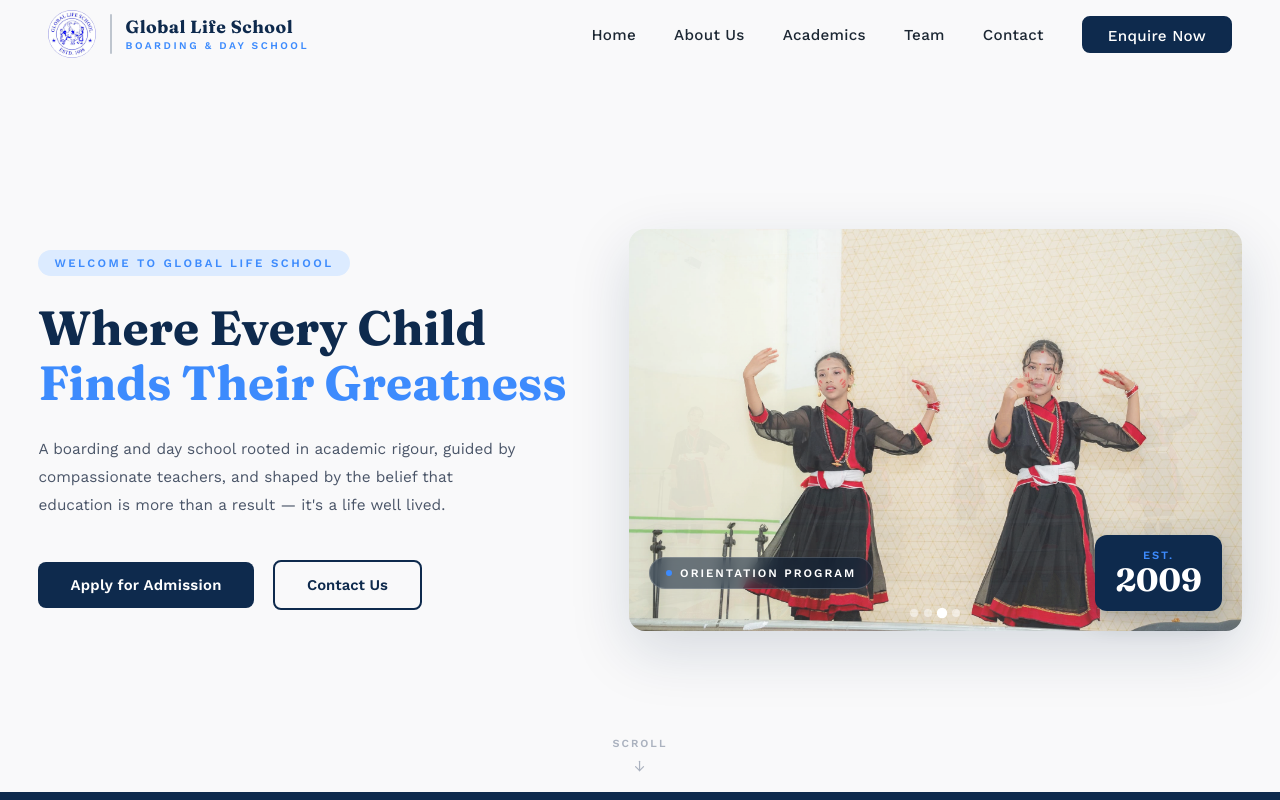
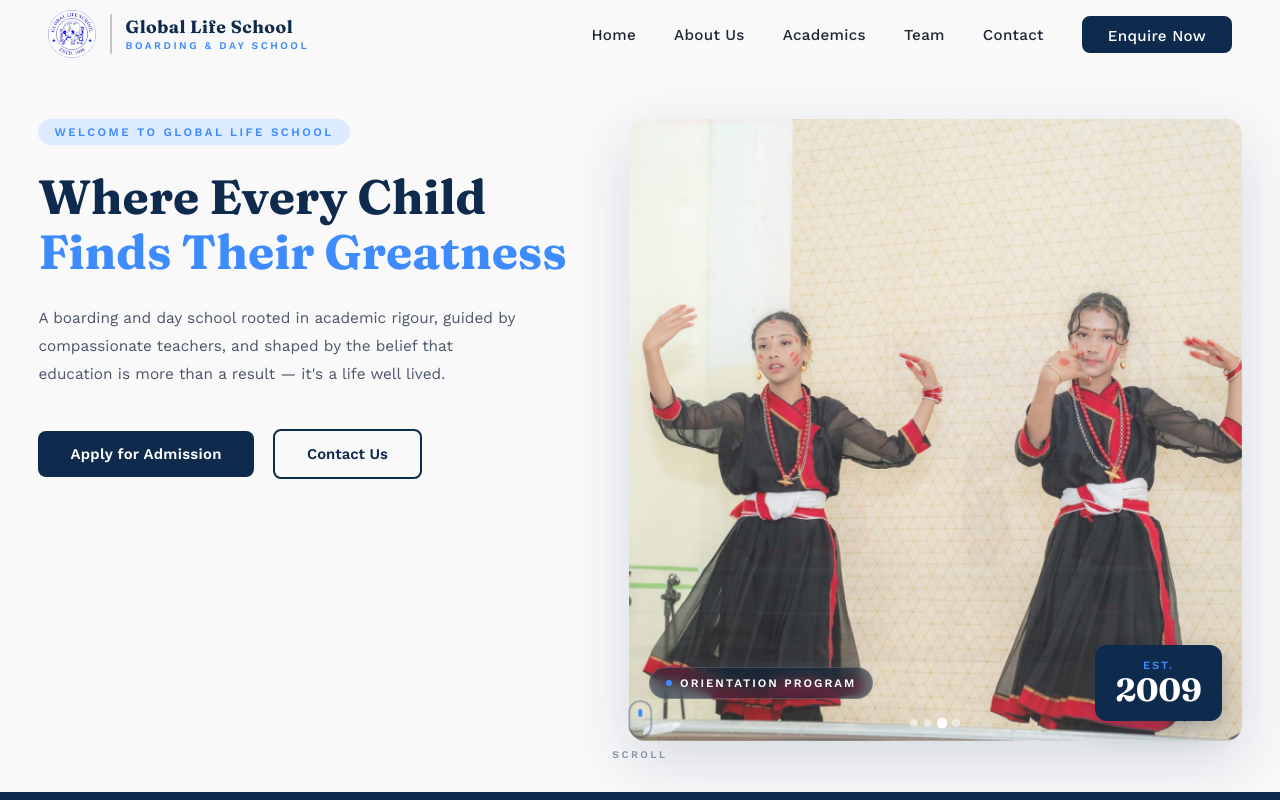
Before and after one commit to swikar-napit/globallife-web, a React (Vite) app: page / in a window 1280 px wide. Shown: the top 800 px of the page. Built offline with nearby package versions, Linux system fonts and the light colour scheme.

Commit message:
scroll option

```diff
--- a/src/index.css
+++ b/src/index.css
@@ -305,9 +305,9 @@ body {
 .hero {
   position: relative;
   display: flex;
-  align-items: center;
+  align-items: stretch;
   justify-content: space-between;
-  padding: clamp(24px, 3vw, 40px) clamp(24px, 4.5vw, 48px);
+  padding: clamp(40px, 5vw, 64px) clamp(24px, 4.5vw, 48px) clamp(64px, 6vw, 88px);
   background: var(--page-bg);
   gap: clamp(24px, 4vw, 48px);
   min-height: calc(100vh - 76px);
@@ -316,6 +316,7 @@ body {
 .hero-content {
   flex: 1 1 45%;
   max-width: 580px;
+  align-self: flex-start;
 }
 
 .hero-eyebrow {
@@ -455,8 +456,6 @@ body {
   position: relative;
   width: 100%;
   height: 100%;
-  aspect-ratio: 700 / 460;
-  max-height: 100%;
   border-radius: 16px;
   overflow: hidden;
   border: none;
@@ -466,30 +465,46 @@ body {
 .hero-scroll-cue {
   position: absolute;
   left: 50%;
-  bottom: 18px;
+  bottom: clamp(16px, 2.5vw, 32px);
   transform: translateX(-50%);
   display: flex;
   flex-direction: column;
   align-items: center;
-  gap: 8px;
+  gap: 10px;
+  z-index: 3;
+}
+
+.hero-scroll-cue-mouse {
+  width: 24px;
+  height: 38px;
+  border: 2px solid rgba(14, 42, 77, 0.28);
+  border-radius: 14px;
+  display: flex;
+  justify-content: center;
+  padding-top: 7px;
+}
+
+.hero-scroll-cue-dot {
+  width: 4px;
+  height: 8px;
+  border-radius: 2px;
+  background: var(--blue-accent);
+  animation: heroScrollDot 1.8s ease-in-out infinite;
+}
+
+.hero-scroll-cue-label {
   color: #8a94a6;
-  font-size: 0.68rem;
+  font-size: 0.64rem;
   font-weight: 600;
-  letter-spacing: 2px;
+  letter-spacing: 2.5px;
   text-transform: uppercase;
-  opacity: 0.7;
-  animation: heroScrollBounce 2.2s ease-in-out infinite;
-}
-
-.hero-scroll-cue svg {
-  width: 16px;
-  height: 16px;
-  stroke: #8a94a6;
-}
-
-@keyframes heroScrollBounce {
-  0%, 100% { transform: translate(-50%, 0); }
-  50% { transform: translate(-50%, 6px); }
+}
+
+@keyframes heroScrollDot {
+  0% { transform: translateY(0); opacity: 1; }
+  70% { transform: translateY(12px); opacity: 0; }
+  71% { transform: translateY(0); opacity: 0; }
+  100% { transform: translateY(0); opacity: 1; }
 }
 
 @media (max-width: 900px) {
@@ -502,9 +517,9 @@ body {
   width: 100%;
   display: flex;
   justify-content: center;
-  align-items: center;
-  position: relative;
-  max-height: min(560px, 60vh);
+  align-items: stretch;
+  position: relative;
+  max-height: 720px;
 }
 
 
@@ -590,7 +605,7 @@ body {
     overflow-x: hidden;
     gap: clamp(20px, 3vw, 40px);
     padding: clamp(32px, 4vw, 60px) clamp(20px, 3vw, 48px);
-    align-items: center;
+    align-items: stretch;
   }
 }
 
@@ -610,11 +625,13 @@ body {
     flex: none;
     width: 100%;
     order: 1;
+    align-self: center;
   }
 
   .hero-image-wrap {
     width: 100%;
     max-width: 540px;
+    max-height: none;
     flex: none;
     margin: 0 auto;
     order: 2;
@@ -623,6 +640,7 @@ body {
   .hero-slideshow {
     width: 100%;
     height: auto;
+    aspect-ratio: 700 / 460;
   }
 
   .hero-subtext {
--- a/src/pages/Home.jsx
+++ b/src/pages/Home.jsx
@@ -156,11 +156,10 @@ function Home() {
         </div>
 
         <div className="hero-scroll-cue" aria-hidden="true">
-          <span>Scroll</span>
-          <svg viewBox="0 0 24 24" fill="none" stroke="currentColor" strokeWidth="1.8" strokeLinecap="round" strokeLinejoin="round">
-            <path d="M12 5v14" />
-            <path d="m6 13 6 6 6-6" />
-          </svg>
+          <div className="hero-scroll-cue-mouse">
+            <div className="hero-scroll-cue-dot"></div>
+          </div>
+          <span className="hero-scroll-cue-label">Scroll</span>
         </div>
       </section>
 
```
